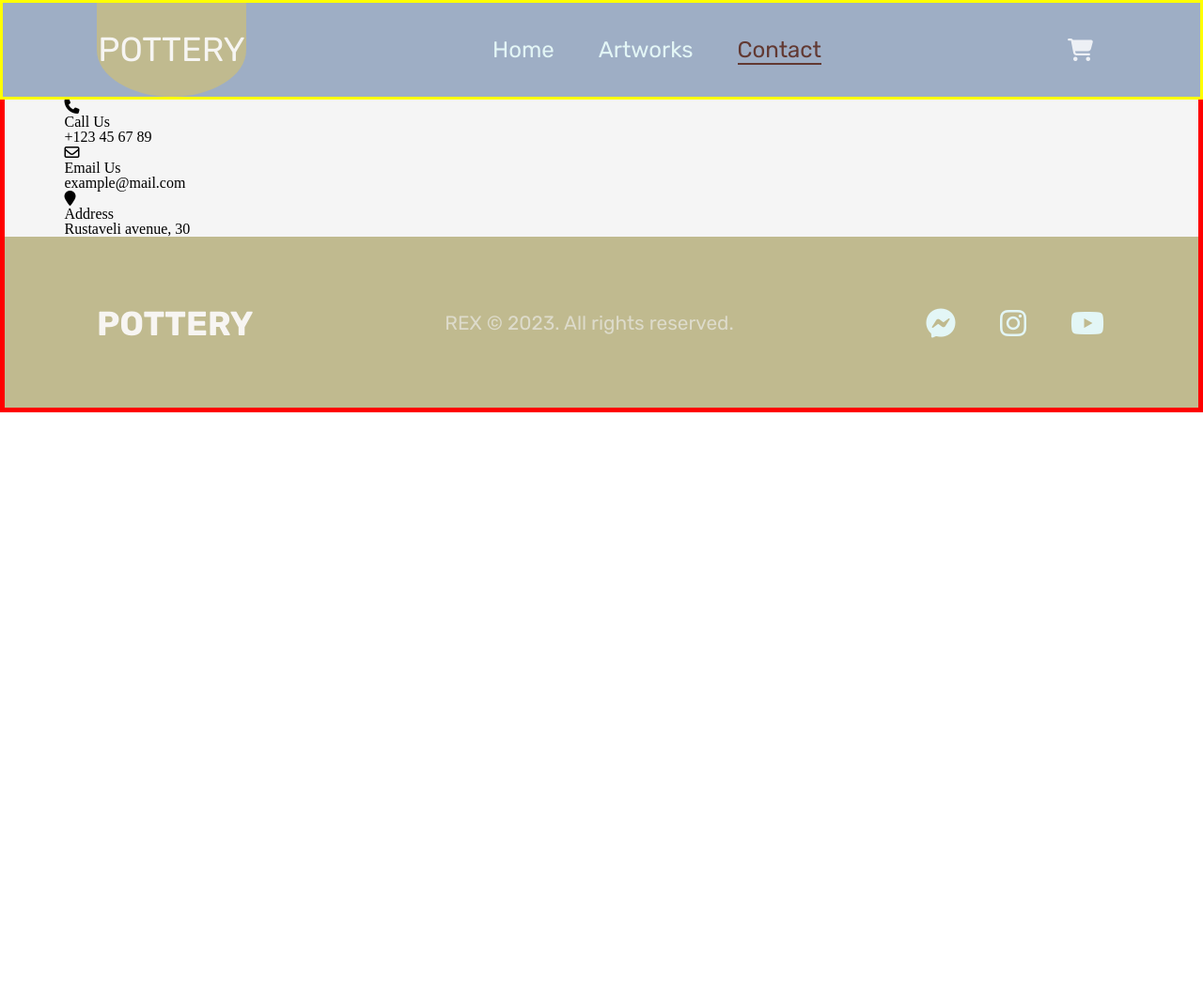
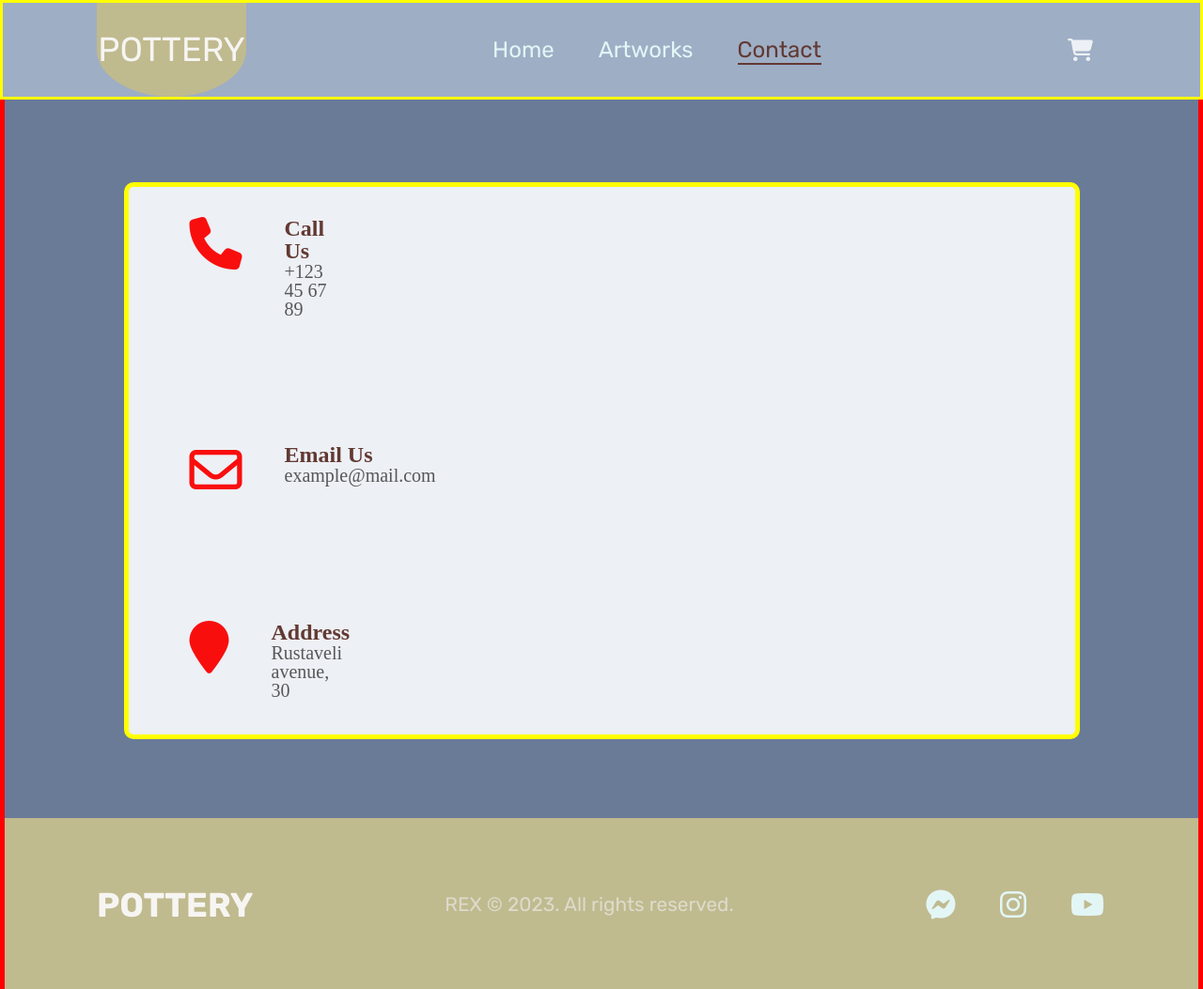
Before and after one commit to Mariam-Kldiashvili/Final, a plain HTML site: page contact.html in a window 1280 px wide. Shown: the whole page at 94% size. Before the commit the page ends 800 px from the top, so only its background shows below. Drawn offline with Linux system fonts and the light colour scheme.

Commit message:
add main

```diff
--- a/contact.html
+++ b/contact.html
@@ -45,29 +45,31 @@
                 <div class="Formdiv1">
 
                     <div class="phonediv">
-                        <i class="fa-solid fa-phone"></i>
 
-                        <h5>Call Us</h5>
 
-                        <a href="+123 45 67  89">
+                        <a href="+123 45 67  89"><i class="fa-solid fa-phone"></i> </a>
 
-                            +123 45 67 89
+                        <div>
+                            <p class="contactext">Call Us</p>
+                            <p class="contactext2">+123 45 67  89</p>
+                        </div>
 
-                        </a>
 
                     </div>
 
 
                     <div class="maildiv">
-                        <i class="fa-regular fa-envelope"></i>
 
-                        <h5>
-                            Email Us
-                        </h5>
+                        <a href="example@mail.com"><i class="fa-regular fa-envelope"></i></a>
 
-                        <a href="example@mail.com">
-                            <p>example@mail.com</p>
-                        </a>
+                        <div>
+                            <p class="contactext">Email Us</p>
+                            <p class="contactext2">example@mail.com</p>
+
+                        </div>
+
+
+
 
                     </div>
 
@@ -76,21 +78,23 @@
 
                     <div class="addresdiv">
 
-                        <i class="fa-solid fa-location-pin"></i>
+                        <a href="https://www.google.com/maps/embed?pb=!1m18!1m12!1m3!1d2978.9112312531843!2d44.79238591576724!3d41.70085197923661!2m3!1f0!2f0!3f0!3m2!1i1024!2i768!4f13.1!3m3!1m2!1s0x40440cdd1af7ece7%3A0xa0647da208fff81e!2s30%20Shota%20Rustaveli%20Ave%2C%20T&#39;bilisi!5e0!3m2!1sen!2sge!4v1676660193347!5m2!1sen!2sge" width="400" height="300" style="border:0;" allowfullscreen="" loading="lazy" referrerpolicy="no-referrer-when-downgrade"></iframe></iframe><i class="fa-solid fa-location-pin"></i></a>
 
-                        <h5>Address</h5>
+                        <div>
+                            <p class="contactext">Address</p>
+                            <p class="contactext2">Rustaveli avenue, 30</p>
+                        </div>
 
-                        <a href="Rustaveli avenue, 30">
 
-                            <p>Rustaveli avenue, 30</p>
-                        </a>
 
 
 
 
                     </div>
 
-                </div>
+                </div class="Formdiv2">
+
+
 
 
 
--- a/css/style.css
+++ b/css/style.css
@@ -220,8 +220,8 @@ fill-mode  შავთეთრი */
     align-items: center;
 }
 
-h2{
-    color:#FFFFFF;
+h2 {
+    color: #FFFFFF;
     font-size: 1.78rem;
     font-family: 'Rubik';
 }
@@ -237,7 +237,7 @@ h2{
 
 
 
-article{
+article {
     width: 100%;
     margin: 0 auto;
     border: 3px solid blue;
@@ -246,7 +246,7 @@ article{
 
 }
 
-h3{
+h3 {
     color: #FFFFFF;
     font-size: 2rem;
     text-align: center;
@@ -254,7 +254,7 @@ h3{
 
 }
 
-.cards{
+.cards {
     width: 98%;
     display: flex;
     flex-wrap: wrap;
@@ -263,7 +263,7 @@ h3{
 
 }
 
-.card1{
+.card1 {
     width: 30%;
     background-color: #FFFFFF;
     display: flex;
@@ -272,7 +272,7 @@ h3{
     align-items: center;
 }
 
-.photo1{
+.photo1 {
     width: 70%;
 
 }
@@ -281,12 +281,81 @@ h3{
 
 /* contact */
 
-main{
+main {
     width: 100%;
-    background-color: #F5F5F5;;
+    background-color: #6A7B98;
+    padding: 89px 70px 84px 70px;
 }
 
-form{
+form {
     width: 90%;
     margin: 0 auto;
+    border: 5px solid yellow;
+    background-color: #EDF0F5;
+    border-radius: 10px;
 }
+
+.Formdiv1 {
+    padding: 32px 287px 37px 65px;
+    width: 50%;
+    display: flex;
+    flex-direction: column;
+    gap: 133px;
+
+}
+
+.phonediv {
+    display: flex;
+    gap: 45px;
+
+}
+
+.maildiv {
+    display: flex;
+    gap: 45px;
+
+}
+
+.addresdiv {
+    display: flex;
+    gap: 45px;
+
+}
+
+.contactext{
+    color:#623932;
+    font-size:1.5rem;
+    font-weight: 700;
+
+}
+
+.contactext2{
+
+    color: #000000A3;
+    font-size: 1.25rem;
+    font-weight: 300;
+
+}
+
+.fa-phone{
+    font-size: 3.5rem;
+    color: #F90E0E;
+
+
+}
+/* .fa-phone :hover{
+    background-color: #9EAEC5;
+    box-shadow: 10% 15% rgb(255, 0, 0, 0);
+} */
+
+.fa-envelope{
+    font-size: 3.5rem;
+    color: #F90E0E;
+
+}
+
+.fa-location-pin{
+    font-size: 3.5rem;
+    color: #F90E0E;
+
+}
```
